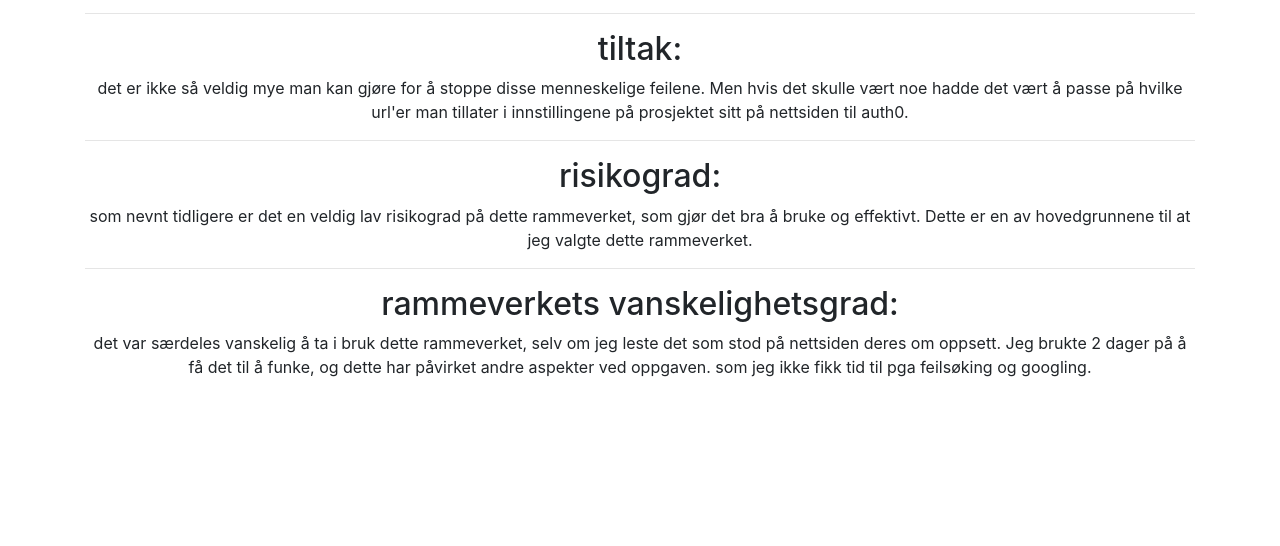
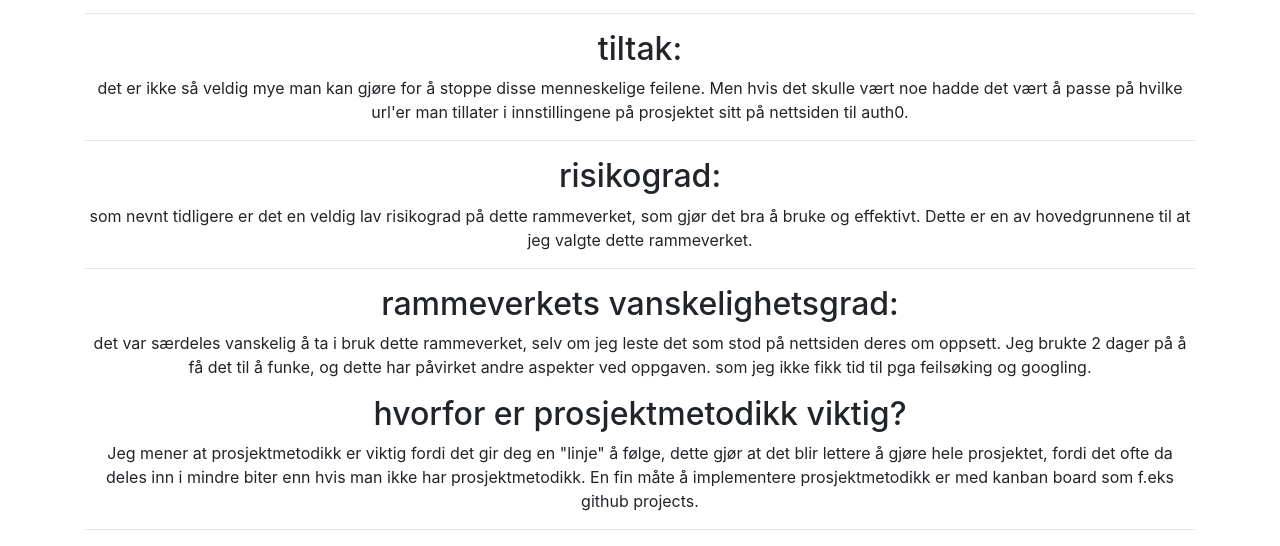
Before and after one commit to heleneamlo/ukes-oppgave-auth0, a website: page index.html in a window 1280 px wide. Shown: the part 678-1224 px from the top of the page. Before the commit the page ends 1073 px from the top, so only its background shows below. Drawn offline with nearby package versions, Linux system fonts and the light colour scheme; a script that the page names is missing.

Commit message:
finished for now, will maybe come back to this

```diff
--- a/index.html
+++ b/index.html
@@ -83,6 +83,11 @@
               på nettsiden deres om oppsett. Jeg brukte 2 dager på å få det til å funke,
               og dette har påvirket andre aspekter ved oppgaven. som jeg ikke fikk tid til pga feilsøking og googling.
             </p>
+            <h2>hvorfor er prosjektmetodikk viktig?</h2>
+            <p>Jeg mener at prosjektmetodikk er viktig fordi det gir deg en "linje" å følge, dette gjør at det blir lettere å gjøre hele prosjektet, fordi det ofte da deles inn i mindre biter enn hvis man ikke har prosjektmetodikk.
+              En fin måte å implementere prosjektmetodikk er med kanban board som f.eks github projects.
+            </p>
+            <hr>
           </div>
         </div>
       </div>
```
